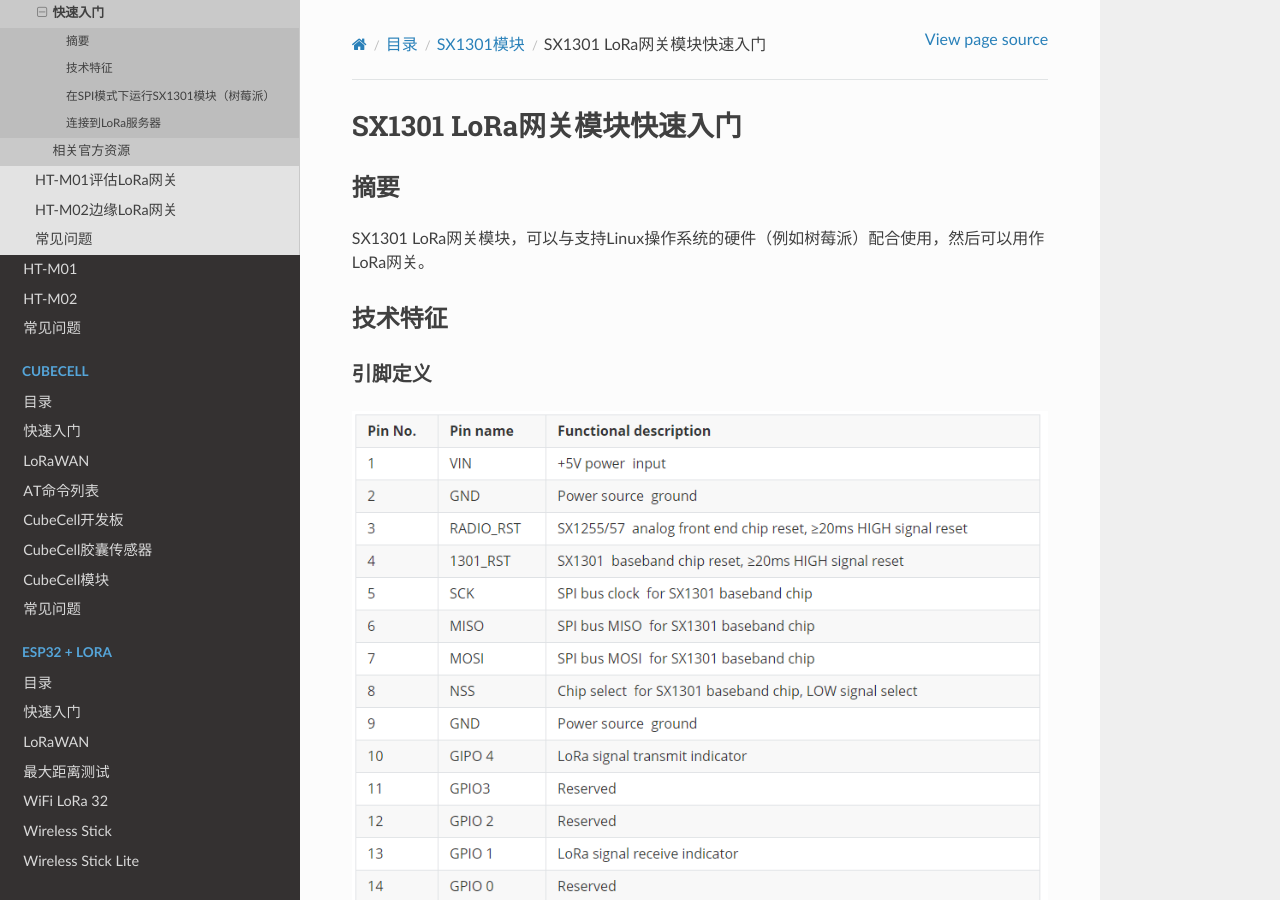
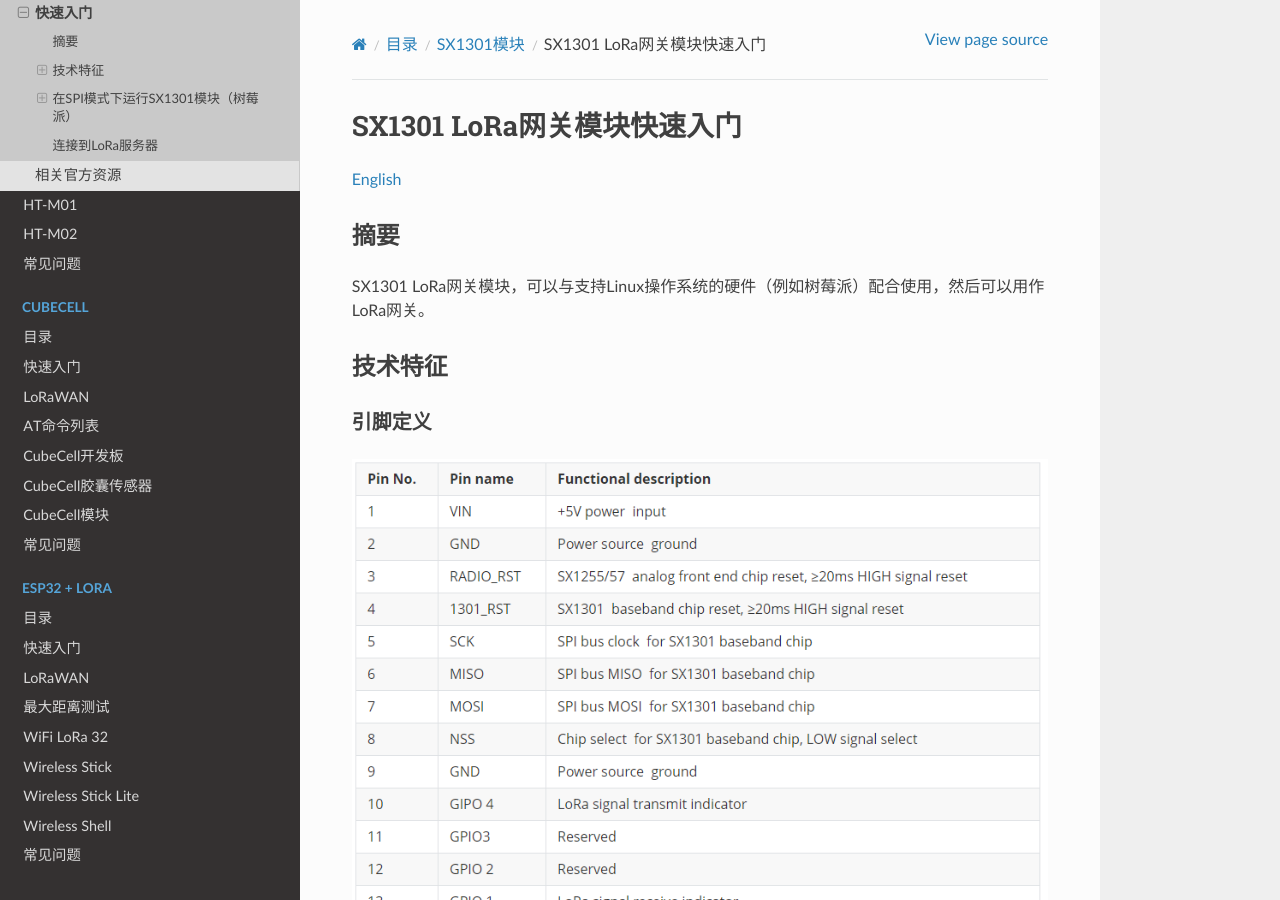
Before and after one commit to HelTecAutomation/HeltecDocs-zh_CN, a Sphinx documentation site: the page built from zh_CN/source/gateway/sx1301module/qucik_start.md, in a window 1280 px wide and 900 px high. Built offline with Sphinx 7.4.7 and the Read the Docs theme 2.0.0, drawn with Linux system fonts in a browser that asks for light colours; pages that are not in the unit, such as notebooks, are missing from menus.

Commit message:
更新网关相关文档

```diff
--- a/zh_CN/source/gateway/sx1301module/index.rst
+++ b/zh_CN/source/gateway/sx1301module/index.rst
@@ -1,6 +1,6 @@
 SX1301模块
 ==========
-
+`English <https://heltec-automation-docs.readthedocs.io/en/latest/gateway/sx1301module/index.html>`_
 SX1301 LoRa网关模块，可以与支持Linux操作系统的硬件（例如树莓派）配合使用，然后可以用作LoRa网关。
 -  SX1301基带芯片：
 -  SPI总线：
--- a/zh_CN/source/gateway/sx1301module/qucik_start.md
+++ b/zh_CN/source/gateway/sx1301module/qucik_start.md
@@ -1,4 +1,5 @@
 # SX1301 LoRa网关模块快速入门
+[English](https://heltec-automation-docs.readthedocs.io/en/latest/gateway/sx1301module/qucik_start.html)
 ## 摘要
 
 SX1301 LoRa网关模块，可以与支持Linux操作系统的硬件（例如树莓派）配合使用，然后可以用作LoRa网关。
--- a/zh_CN/source/index.rst
+++ b/zh_CN/source/index.rst
@@ -44,6 +44,7 @@ Heltec Automation文档页
    :caption: LORA GATEWAY
 
    gateway/index
+   gateway/sx1301module/index
    gateway/ht-m01/index
    gateway/ht-m02/index
    常见问题 <gateway/frequently_asked_questions>
```
